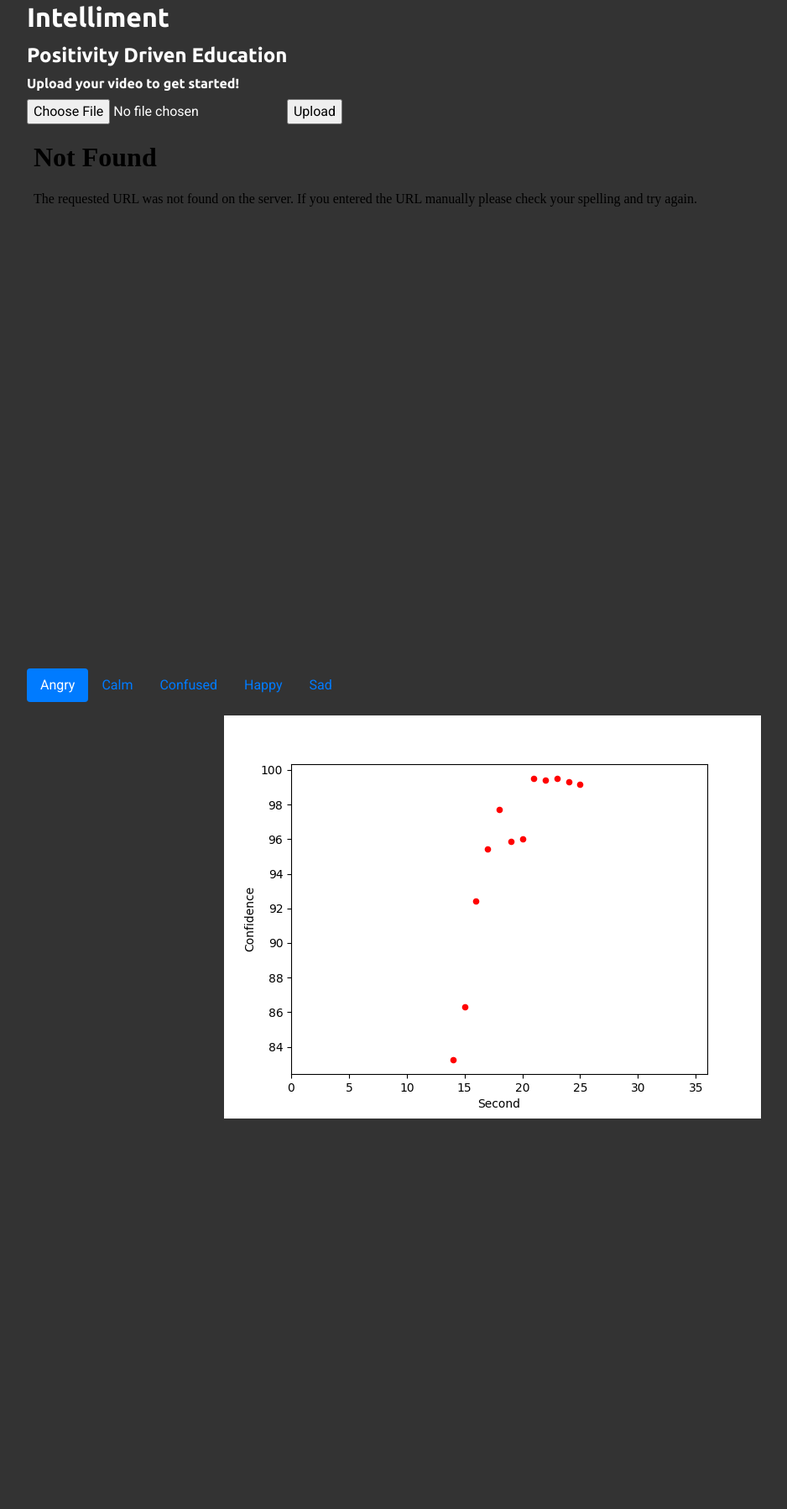
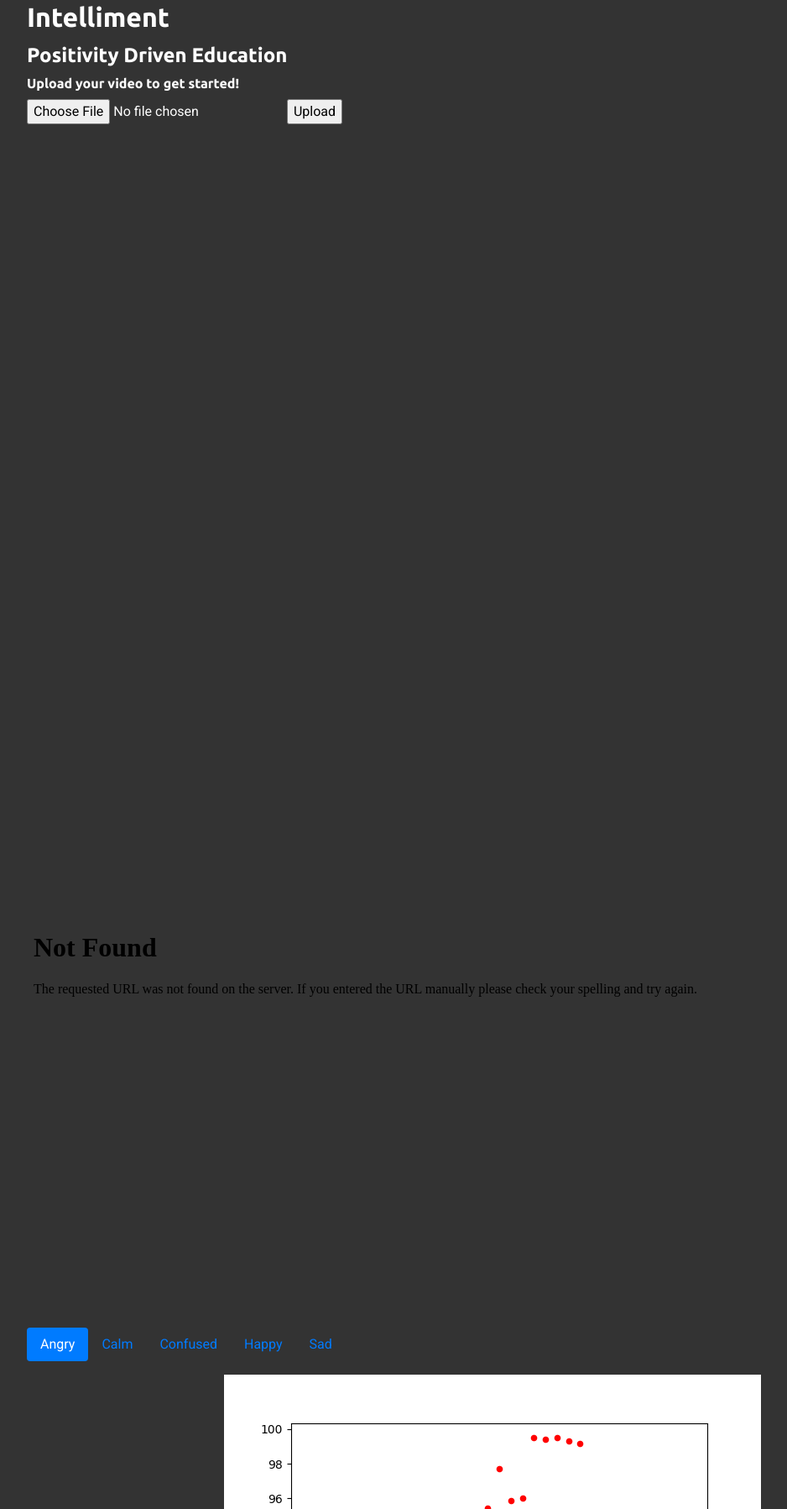
Before and after one commit to Rishab/Intelliment, a Flask app: page / in a window 1280 px wide. Shown: the top 1797 px of the page at 84% size, without its empty margins (53-991 px from the left). Before the commit the page ends 1332 px from the top, so only its background shows below. Run offline with Flask 2, Linux system fonts and the light colour scheme; some libraries are stand-ins or nearby versions.

Commit message:
update styling

```diff
--- a/static/css/styles.css
+++ b/static/css/styles.css
@@ -48,4 +48,18 @@
   background: #333;
   color: #fff;
 }
+
+.input {
+  min-height: 1000px;
+}
+
+.spacer {
+  height: 500px;
+  width: 100%;
+}
+
+.video {
+  width: 832px;
+  height: auto;
+}
 /*# sourceMappingURL=styles.css.map */
--- a/static/css/styles.scss
+++ b/static/css/styles.scss
@@ -79,3 +79,18 @@
   background: $primary-bg;
   color: $text;
 }
+
+
+.input {
+  min-height: 1000px;
+}
+
+.spacer {
+  height: 500px;
+  width: 100%;
+}
+
+.video {
+  width:832px;
+  height:auto;
+}
```
Also changed, not shown: 1 other file.
